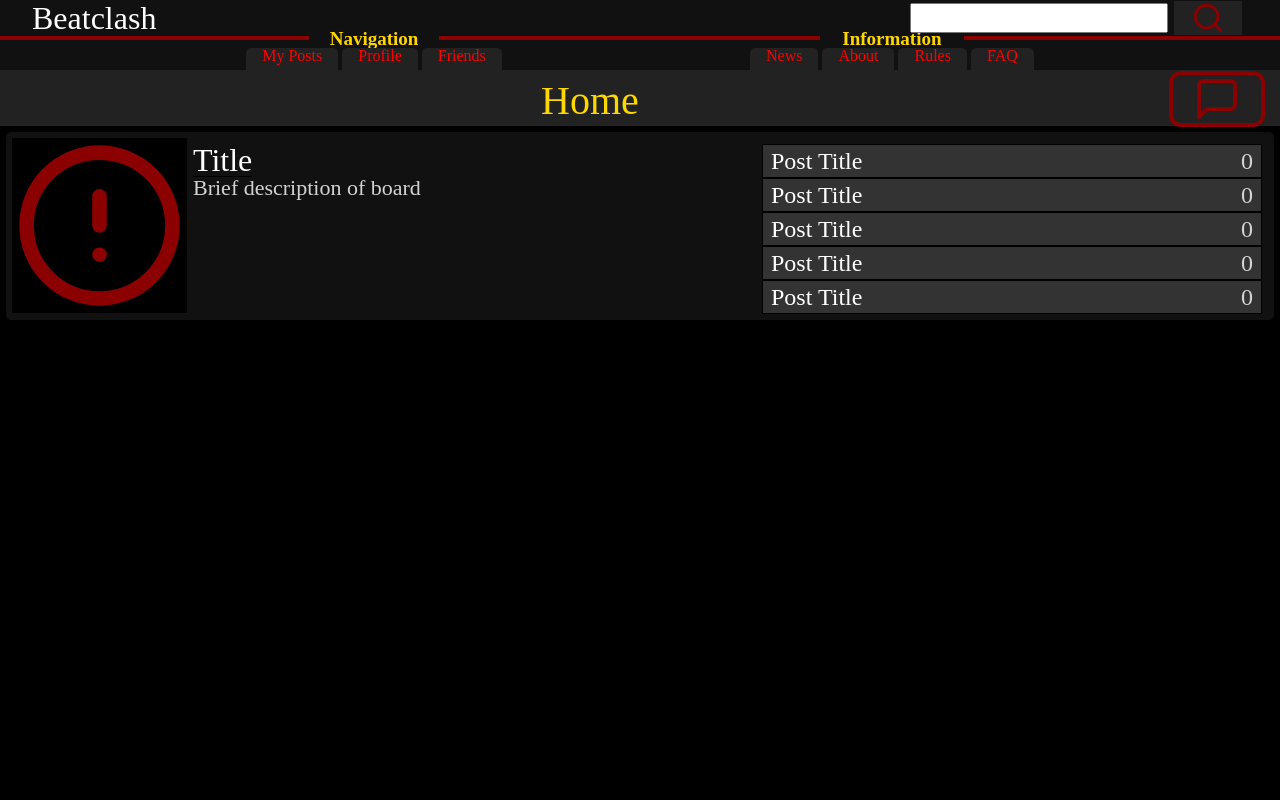
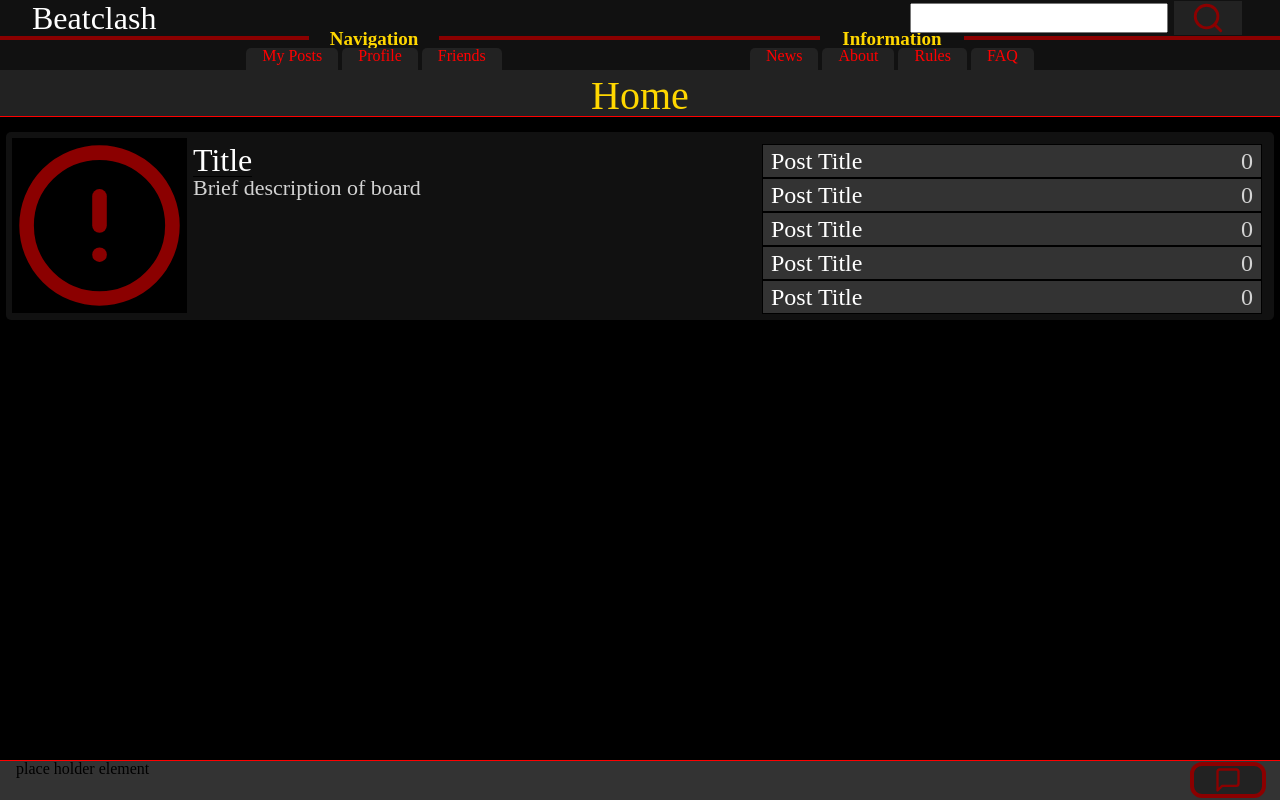
Before and after one commit to K413N/Beatclash, a React (Create React App) app in the folder client/: page /home in a window 1280 px wide. Built offline with nearby package versions, Linux system fonts and the light colour scheme.

Commit message:
moved chat to bottom corner

```diff
--- a/client/src/Components/GlobalStyles.js
+++ b/client/src/Components/GlobalStyles.js
@@ -73,6 +73,9 @@ background-color: #222;
 color: gold;
 font-size: 40px;
 padding-top: 6px;
+border-bottom-style: solid;
+border-bottom-color: red;
+border-bottom-width: 1px;
 `
 
 export const Wrapper = styled.div`
--- a/client/src/Components/NavBar.js
+++ b/client/src/Components/NavBar.js
@@ -21,7 +21,7 @@ const NavBar = () => {
 
     return(
 
-            <ChatWrap>
+            <FixedWrap>
         <NavWrap>
             <NLink to="/home"><div>Beatclash</div></NLink>
             <SearchWrapper>
@@ -52,15 +52,19 @@ const NavBar = () => {
         </NavBottom>
         <Title>
             {title}
-
-            <ChatButton onClick={chatHandler}>
-                <ChatIcon />
-            </ChatButton>
         </Title>
+        <BottomBar>
+        <div>place holder element</div>
+            <ChatWrap>
         {
             chat ? <ChatWindow /> : <div/>
         }
-        </ChatWrap>
+        <ChatButton onClick={chatHandler}>
+                <ChatIcon />
+            </ChatButton>
+            </ChatWrap>
+            </BottomBar>
+        </FixedWrap>
 
 
     )
@@ -72,31 +76,49 @@ export default NavBar;
 
 const ChatWrap = styled.div`
 display: flex;
-position: fixed;
-top: 0;
-flex-direction: column;
-z-index: 9001;
+flex-direction: row;
 `
 
 const ChatWindow = styled.div`
 position: relative;
-left: calc(100vw - 420px);
 width: 400px;
 height: 250px;
-
+bottom: 252px;
+left: 84px;
 background-color: #113;
 z-index: 1;
 `
 
 const ChatButton = styled.button`
 position: relative;
-left: calc(50% - 116px);
-bottom: 6px;
-width: 100px;
-height: 50px;
+width: 80px;
+height: 30px;
 border:none;
 background-color: transparent;
 outline:none;
+`
+
+const BottomBar = styled.div`
+display: flex;
+flex-direction: row;
+justify-content: space-between;
+position: fixed;
+bottom: 0px;
+width: 100%;
+height: 40px;
+padding: 0px 16px 0px 16px;
+border-top-style: solid;
+border-top-color: red;
+border-top-width: 1px;
+background-color: #333;
+`
+
+const FixedWrap = styled.div`
+display: flex;
+position: fixed;
+top: 0;
+flex-direction: column;
+z-index: 9001;
 `
 
 const ChatIcon = styled(FiMessageSquare)`
```
